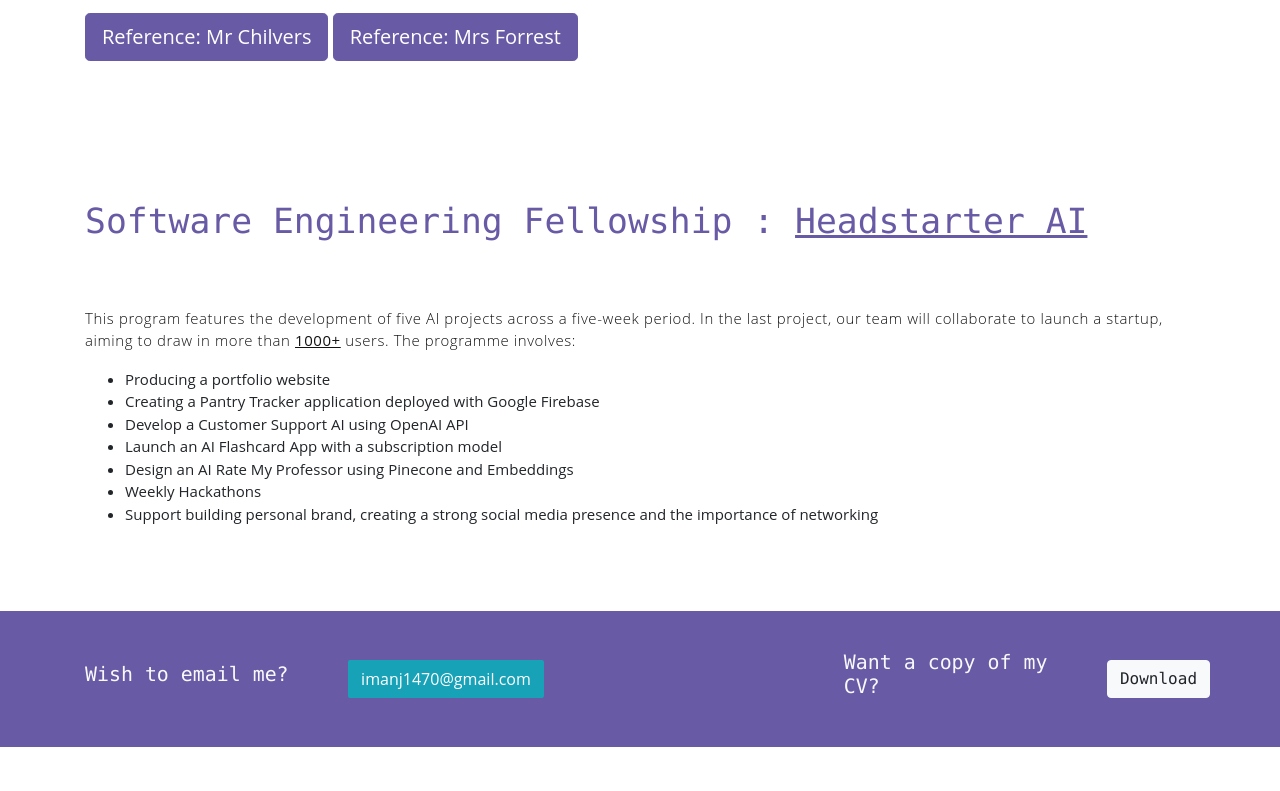
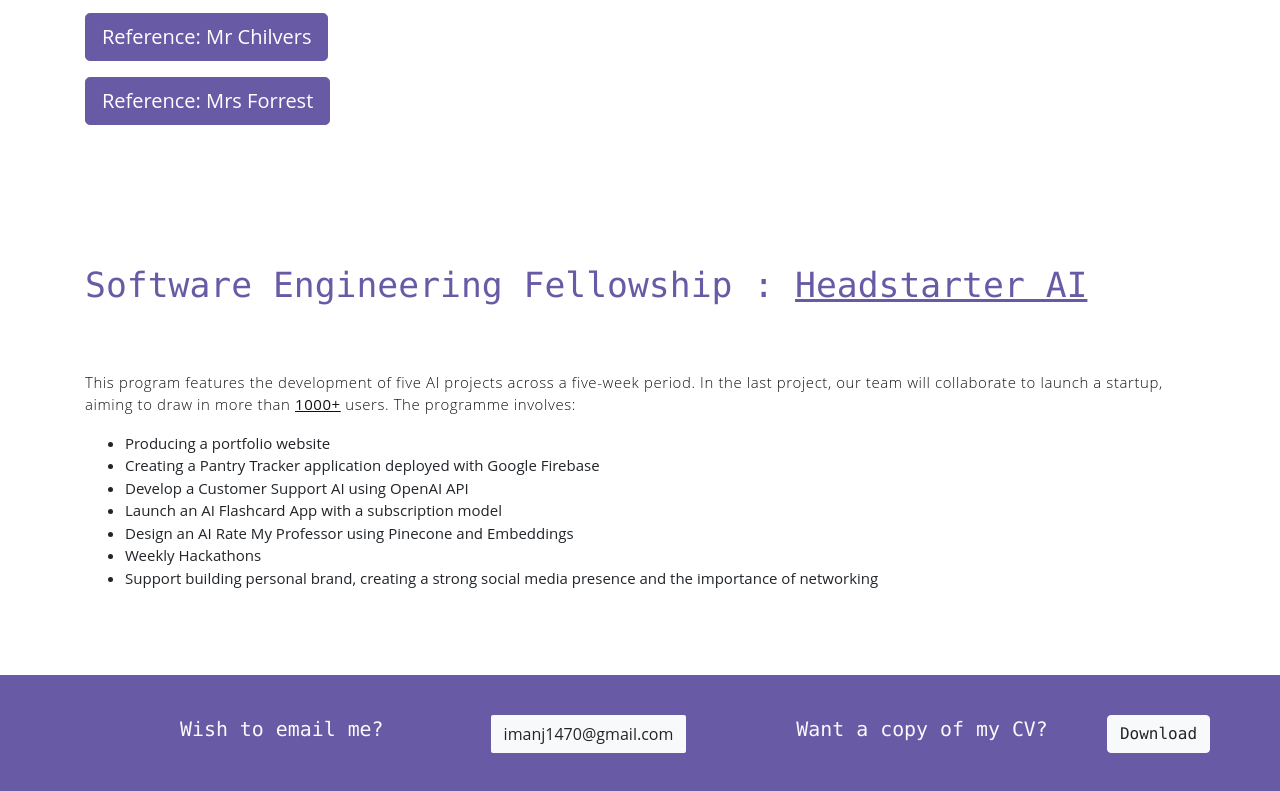
Before and after one commit to imanj1470/landing-page, a website: page public_html/index.html in a window 1280 px wide. Shown: the part 2867-3658 px from the top of the page. Before the commit the page ends 3614 px from the top, so only its background shows below. Drawn offline with nearby package versions, Linux system fonts and the light colour scheme.

Commit message:
mobile fixes

```diff
--- a/public_html/index.html
+++ b/public_html/index.html
@@ -263,6 +263,7 @@
                     <p>Attended board meetings to learn and understand the workflow and how projects are coordinated. Learnt how tasks are delegated for maximum efficiency to meet deadlines</p>
                 </p>
             <button onclick="window.open('assets/files/ref_brandon.jpg', '_blank')" class="btn btn-primary btn-lg">Reference: Mr Chilvers</button>
+            <p></p>
             <button onclick="window.open('assets/files/ref_deb.jpg', '_blank')" class="btn btn-primary btn-lg">Reference: Mrs Forrest</button>
         </div>
     </div>
@@ -291,12 +292,12 @@
         <div class="container text-center text-sm-left">
             <!-- row -->
             <div class="row align-items-center">
-                <div class="col-sm  mb-4 mb-md-0">
+                <div class="col-sm offset-md-1 mb-4 mb-md-0">
                     <h6 class="title text-light">Wish to email me?</h6>
 
 
-                </div><button class="btn btn-info btn-md" onclick="copy_email_to_clipboard()" >imanj1470@gmail.com</button>
-                <div class="col-sm offset-sm-3 ">
+                </div><button class="btn btn-light btn-md" onclick="copy_email_to_clipboard()" >imanj1470@gmail.com</button>
+                <div class="col-sm offset-md-1 mb-4 mb-md-0">
                     <h6 class="title text-light">Want a copy of my CV?</h6>
 
                 </div><button class="btn btn-md my-font btn-light rounded" onclick="window.open('assets/files/CV.pdf', '_blank')">Download</button>
```
